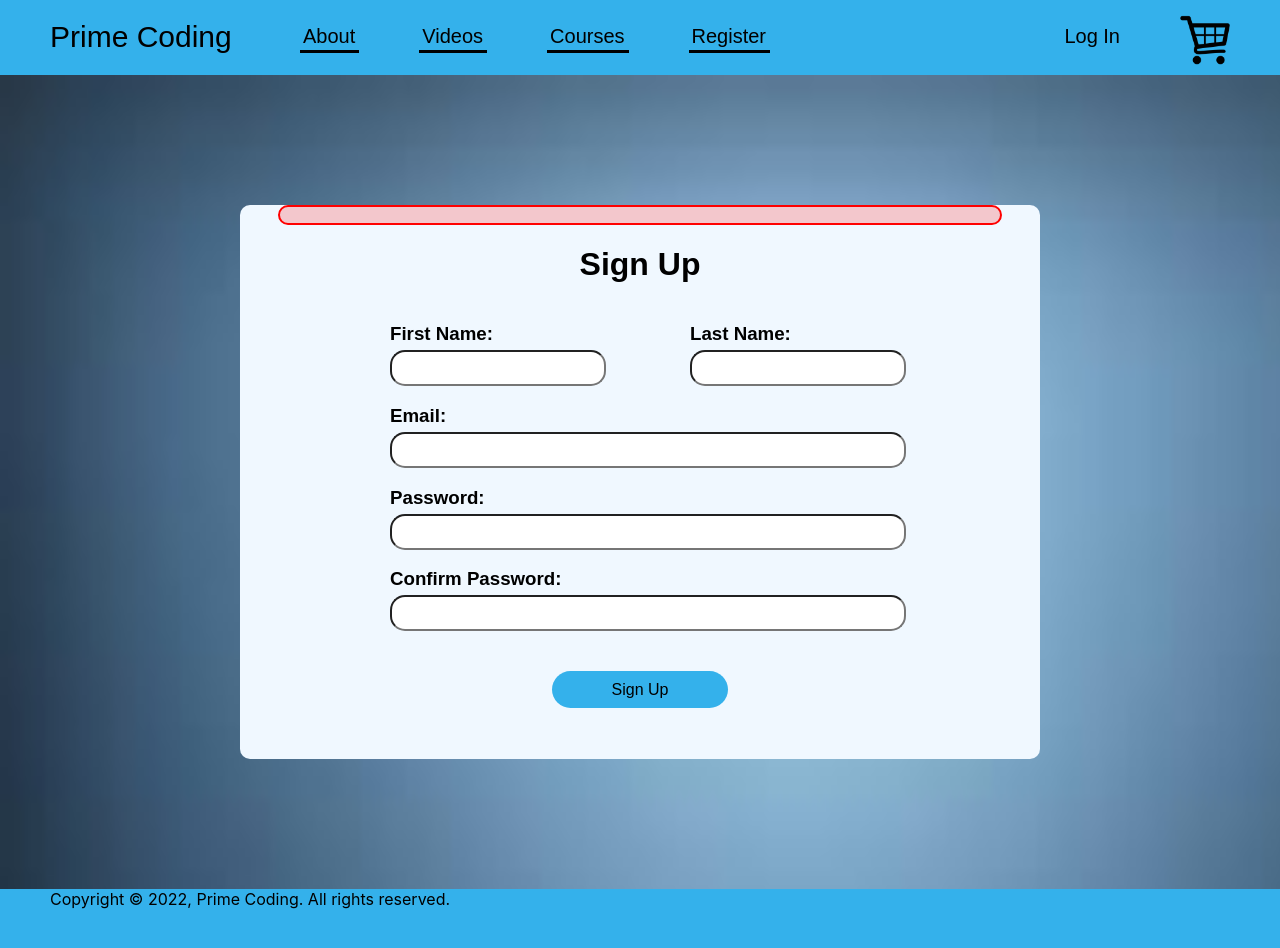
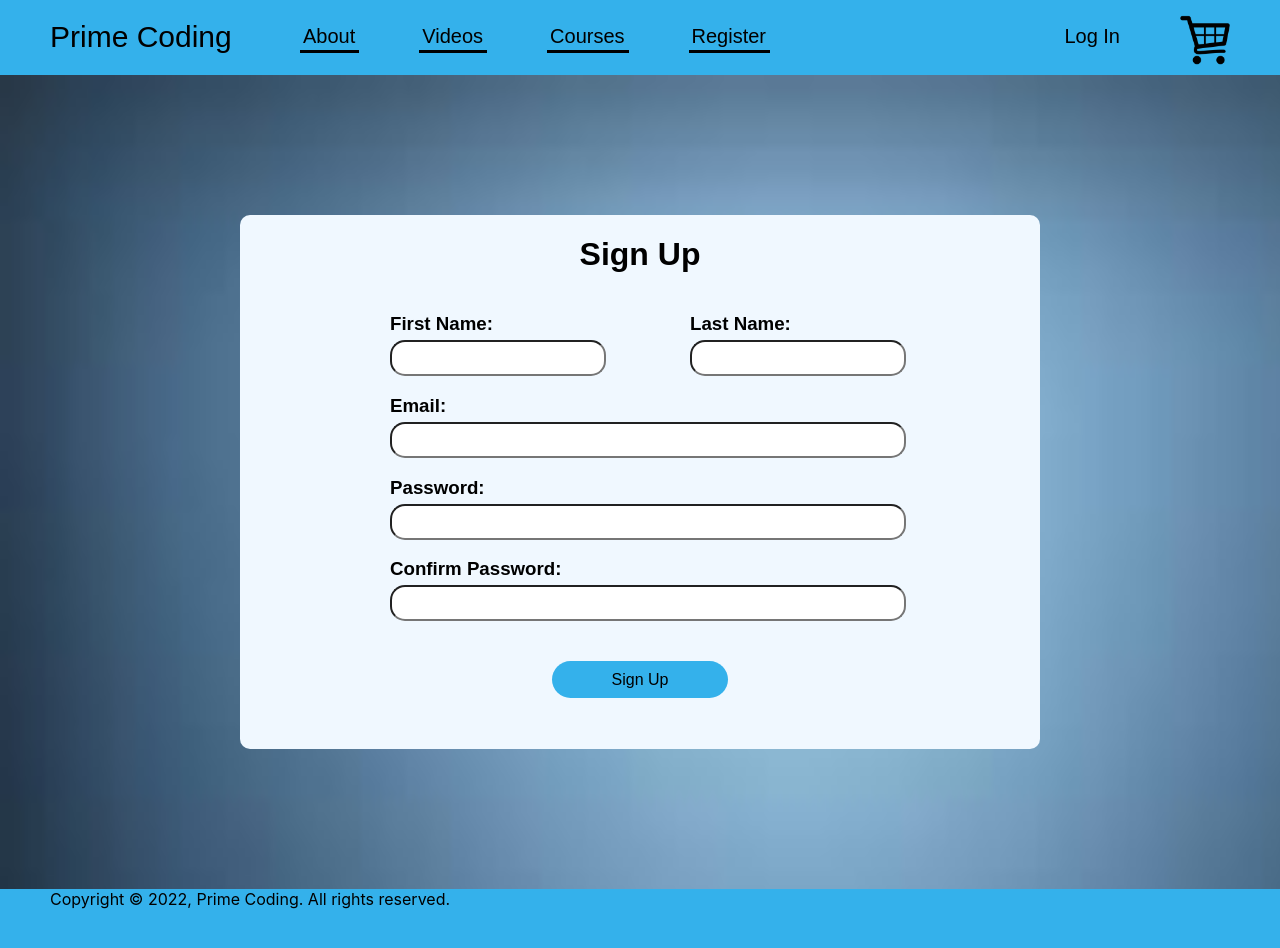
Before and after one commit to pydim001/PrimeCoding, a React (Create React App) app: page /signup in a window 1280 px wide. Shown: the top 948 px of the page. Built offline with nearby package versions, Linux system fonts and the light colour scheme.

Commit message:
sign err msg fixed

```diff
--- a/src/pages/LogIn.js
+++ b/src/pages/LogIn.js
@@ -11,7 +11,7 @@ import ErrorMessage from "../components/ErrorMessage";
 function LogIn(props) {
 
     // eslint-disable-next-line
-    const [data, setData] = useState();
+    const [data, setData] = useState(null);
 
     const [email, setEmail] = useState();
     const [password, setPassword] = useState();
--- a/src/pages/SignUp.css
+++ b/src/pages/SignUp.css
@@ -57,3 +57,8 @@
     display: flex;
     justify-content: space-between;
 }
+
+#sign-err {
+    text-align: left;
+    margin-top: 20px;
+}
--- a/src/pages/SignUp.js
+++ b/src/pages/SignUp.js
@@ -8,7 +8,7 @@ import ErrorMessage from "../components/ErrorMessage";
 function SignUp() {
 
     // eslint-disable-next-line
-    const [data, setData] = useState();
+    const [data, setData] = useState(null);
 
     const [firstName, setFirstName] = useState();
     const [lastName, setLastName] = useState();
@@ -36,14 +36,18 @@ function SignUp() {
                     "password": password
                 }
                 postFetch("signup/", request).then(res => { setData(res) });
+            } else {
+                setData("This email address is invalid")
             }
+        } else {
+            setData("Both the passwords you have typed don't match")
         }
     }
 
     return (
         <div id="signup-div">
             <div id="login-header">
-                <div>
+                <div id="sign-err">
                     <ErrorMessage message={data} />
                 </div>
                 <h1>Sign Up</h1>
```
